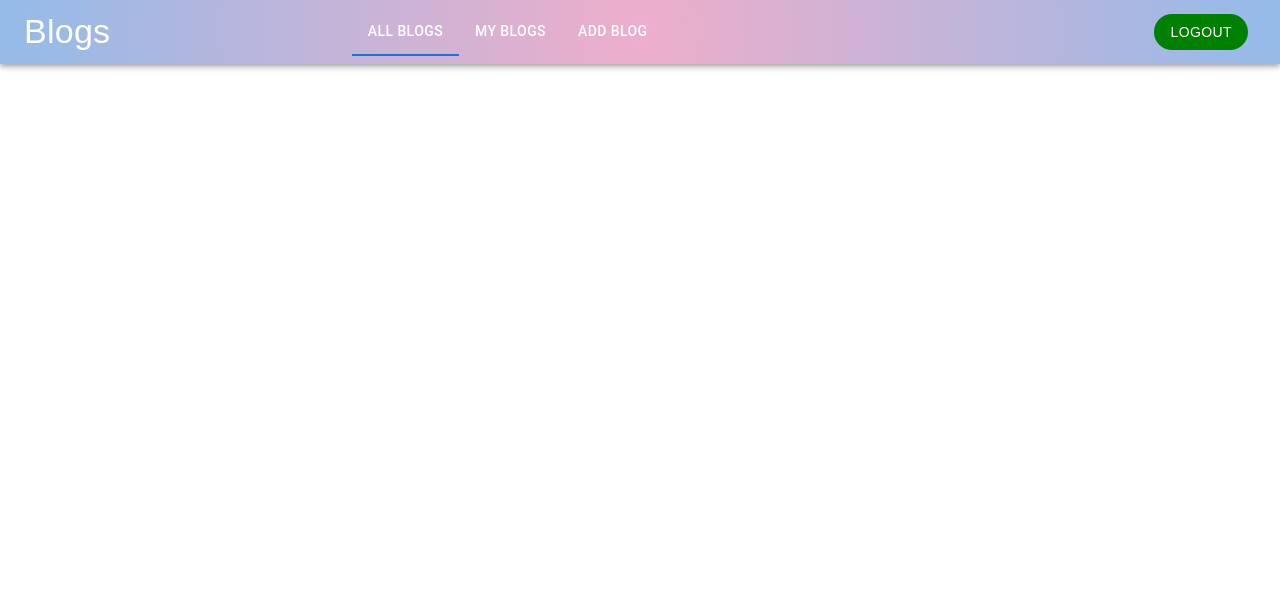
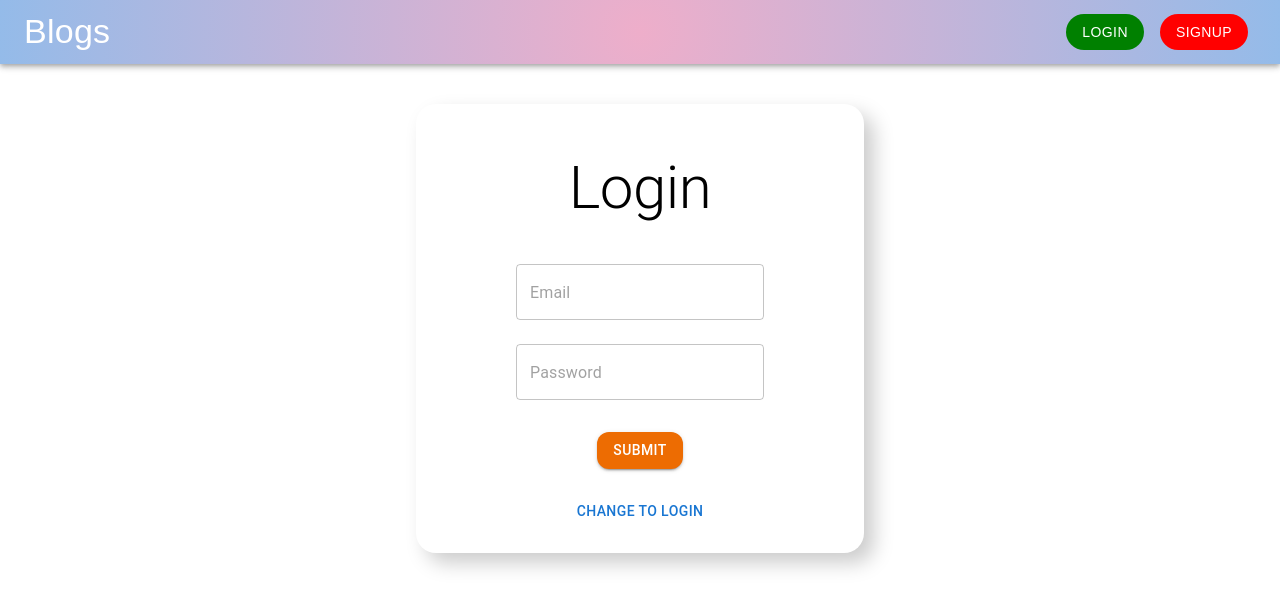
Before and after one commit to sairam220/Mernstack_task, a React (Create React App) app: page /auth in a window 1280 px wide. Shown: the top 608 px of the page. Built offline with nearby package versions, Linux system fonts and the light colour scheme; the HTML template or start-up script is replaced by a standard one.

Commit message:
Initial commit123

```diff
--- a/src/App.js
+++ b/src/App.js
@@ -15,7 +15,7 @@ function App() {
      if (localStorage.getItem('userId')){
         dispath(authActions.login())
      }
-  },[])
+  },[dispath])
 
   const isLoggedIn= useSelector(state=>state.isLoggedIn);
   console.log(isLoggedIn)
--- a/src/components/Auth.js
+++ b/src/components/Auth.js
@@ -104,7 +104,7 @@ const Auth = () => {
             onClick={() => setIsSignup(!isSignup)}
             sx={{ borderRadius: 3, marginTop: 3 }}
           >
-            Change To {isSignup ? "Login" : "Signup"}
+            Change To {isSignup ? "Signup" : "Login"}
           </Button>
         </Box>
       </form>
--- a/src/store/index.js
+++ b/src/store/index.js
@@ -2,7 +2,7 @@ import { configureStore, createSlice } from "@reduxjs/toolkit";
 
 const authSlice = createSlice({
   name: "auth",
-  initialState: { isLoggedIn: true },
+  initialState: { isLoggedIn: false },
   reducers: {
     login(state) {
       state.isLoggedIn = true;
```
